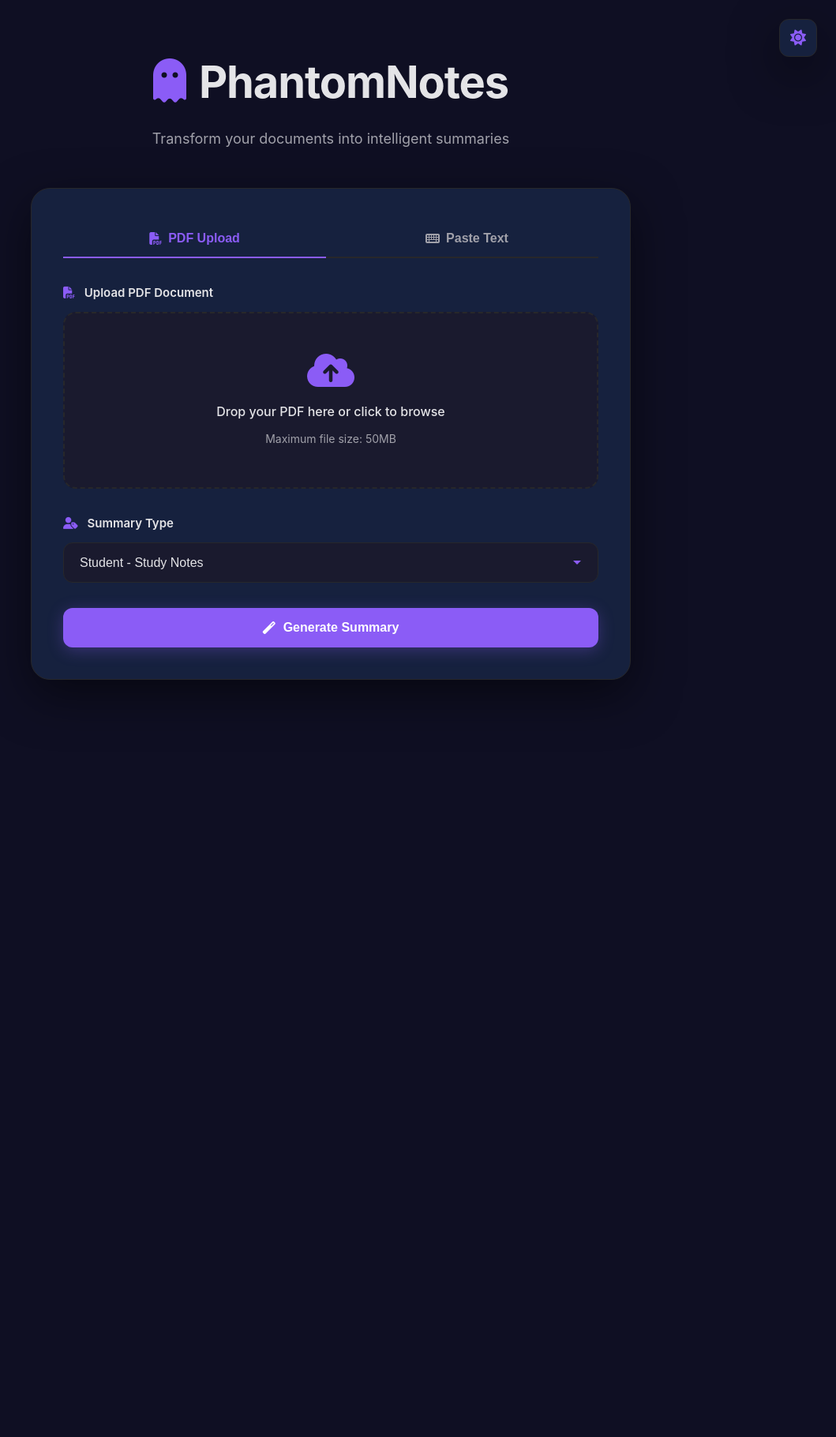
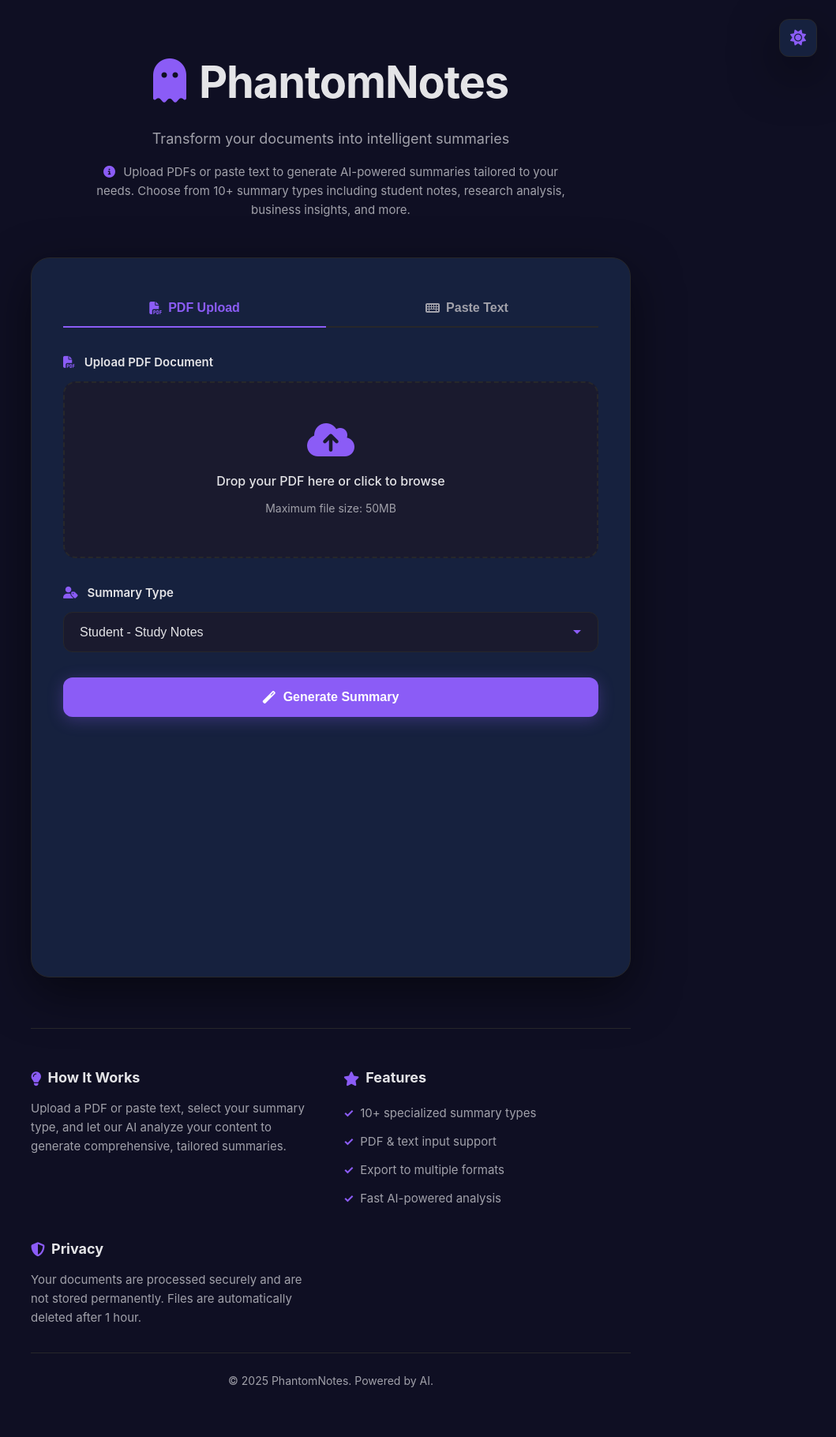
Before and after one commit to var-raphael/phantomNotes, a Flask app: page / in a window 1280 px wide. Shown: the whole page at 79% size, without its empty margins (221-1280 px from the left). Before the commit the page ends 867 px from the top, so only its background shows below. Run offline with Flask 3, Linux system fonts and the light colour scheme; some libraries are stand-ins or nearby versions.

Commit message:
Updated Features

```diff
--- a/static/style.css
+++ b/static/style.css
@@ -104,6 +104,20 @@ body {
     color: var(--text-secondary);
     font-size: 1.125rem;
     font-weight: 400;
+    margin-bottom: 16px;
+}
+
+.about {
+    color: var(--text-secondary);
+    font-size: 0.9375rem;
+    max-width: 600px;
+    margin: 0 auto;
+    line-height: 1.6;
+}
+
+.about i {
+    color: var(--accent);
+    margin-right: 6px;
 }
 
 .card {
@@ -114,6 +128,8 @@ body {
     margin-bottom: 32px;
     border: 1px solid var(--border);
     animation: slideUp 0.6s ease;
+    width: 100%;
+    max-width: 100%;
 }
 
 /* Input Tabs */
@@ -317,10 +333,15 @@ body {
     text-align: center;
     padding: 48px 20px;
     display: none;
+    margin: 32px 0;
 }
 
-.htmx-request .htmx-indicator {
-    display: block;
+.spinner-container.htmx-indicator {
+    display: block !important;
+}
+
+.htmx-request .spinner-container {
+    display: block !important;
 }
 
 .spinner {
@@ -366,6 +387,8 @@ body {
     margin-bottom: 24px;
     border-left: 4px solid var(--accent);
     transition: all 0.3s;
+    min-width: 100%;
+    overflow-x: hidden;
 }
 
 .summary-box:hover {
@@ -457,6 +480,69 @@ body {
     font-size: 1.5rem;
 }
 
+/* Footer */
+.footer {
+    margin-top: 64px;
+    padding-top: 48px;
+    border-top: 1px solid var(--border);
+}
+
+.footer-content {
+    display: grid;
+    grid-template-columns: repeat(auto-fit, minmax(250px, 1fr));
+    gap: 32px;
+    margin-bottom: 32px;
+}
+
+.footer-section h4 {
+    color: var(--text-primary);
+    font-size: 1.125rem;
+    margin-bottom: 12px;
+    display: flex;
+    align-items: center;
+    gap: 8px;
+}
+
+.footer-section h4 i {
+    color: var(--accent);
+}
+
+.footer-section p {
+    color: var(--text-secondary);
+    font-size: 0.9375rem;
+    line-height: 1.6;
+}
+
+.footer-section ul {
+    list-style: none;
+    color: var(--text-secondary);
+    font-size: 0.9375rem;
+}
+
+.footer-section ul li {
+    padding: 6px 0;
+    display: flex;
+    align-items: center;
+}
+
+.footer-section ul li::before {
+    content: "✓";
+    color: var(--accent);
+    font-weight: bold;
+    margin-right: 8px;
+}
+
+.footer-bottom {
+    text-align: center;
+    padding-top: 24px;
+    border-top: 1px solid var(--border);
+}
+
+.footer-bottom p {
+    color: var(--text-secondary);
+    font-size: 0.875rem;
+}
+
 @keyframes fadeIn {
     from {
         opacity: 0;
@@ -534,6 +620,10 @@ body {
         font-size: 1rem;
     }
 
+    .about {
+        font-size: 0.875rem;
+    }
+
     .input-tabs {
         flex-direction: column;
         gap: 0;
@@ -562,4 +652,9 @@ body {
         top: 16px;
         right: 16px;
     }
+
+    .footer-content {
+        grid-template-columns: 1fr;
+        gap: 24px;
+    }
 }
--- a/templates/index.html
+++ b/templates/index.html
@@ -3,6 +3,12 @@
 <head>
     <meta charset="UTF-8">
     <meta name="viewport" content="width=device-width, initial-scale=1.0">
+    <meta name="description" content="PhantomNotes - Transform your PDFs and text into intelligent AI-powered summaries. Upload documents or paste text to generate comprehensive, tailored summaries instantly.">
+    <meta name="keywords" content="PDF summarizer, text summarizer, AI summary, document analysis, study notes, research tool">
+    <meta name="author" content="PhantomNotes">
+    <meta property="og:title" content="PhantomNotes - AI Document Summarizer">
+    <meta property="og:description" content="Transform your documents into intelligent summaries with AI">
+    <meta property="og:type" content="website">
     <title>PhantomNotes - AI Document Summarizer</title>
     <link rel="stylesheet" href="https://cdnjs.cloudflare.com/ajax/libs/font-awesome/6.4.0/css/all.min.css">
     <script src="https://unpkg.com/htmx.org@1.9.10"></script>
@@ -20,6 +26,11 @@
                 <h1>PhantomNotes</h1>
             </div>
             <p class="subtitle">Transform your documents into intelligent summaries</p>
+            <p class="about">
+                <i class="fas fa-info-circle"></i>
+                Upload PDFs or paste text to generate AI-powered summaries tailored to your needs.
+                Choose from 10+ summary types including student notes, research analysis, business insights, and more.
+            </p>
         </header>
 
         <div class="card">
@@ -119,6 +130,31 @@
         </div>
 
         <div id="resultContainer"></div>
+
+        <footer class="footer">
+            <div class="footer-content">
+                <div class="footer-section">
+                    <h4><i class="fas fa-lightbulb"></i> How It Works</h4>
+                    <p>Upload a PDF or paste text, select your summary type, and let our AI analyze your content to generate comprehensive, tailored summaries.</p>
+                </div>
+                <div class="footer-section">
+                    <h4><i class="fas fa-star"></i> Features</h4>
+                    <ul>
+                        <li>10+ specialized summary types</li>
+                        <li>PDF & text input support</li>
+                        <li>Export to multiple formats</li>
+                        <li>Fast AI-powered analysis</li>
+                    </ul>
+                </div>
+                <div class="footer-section">
+                    <h4><i class="fas fa-shield-alt"></i> Privacy</h4>
+                    <p>Your documents are processed securely and are not stored permanently. Files are automatically deleted after 1 hour.</p>
+                </div>
+            </div>
+            <div class="footer-bottom">
+                <p>&copy; 2025 PhantomNotes. Powered by AI.</p>
+            </div>
+        </footer>
     </div>
 
     <script src="{{ url_for('static', filename='script.js') }}"></script>
```
